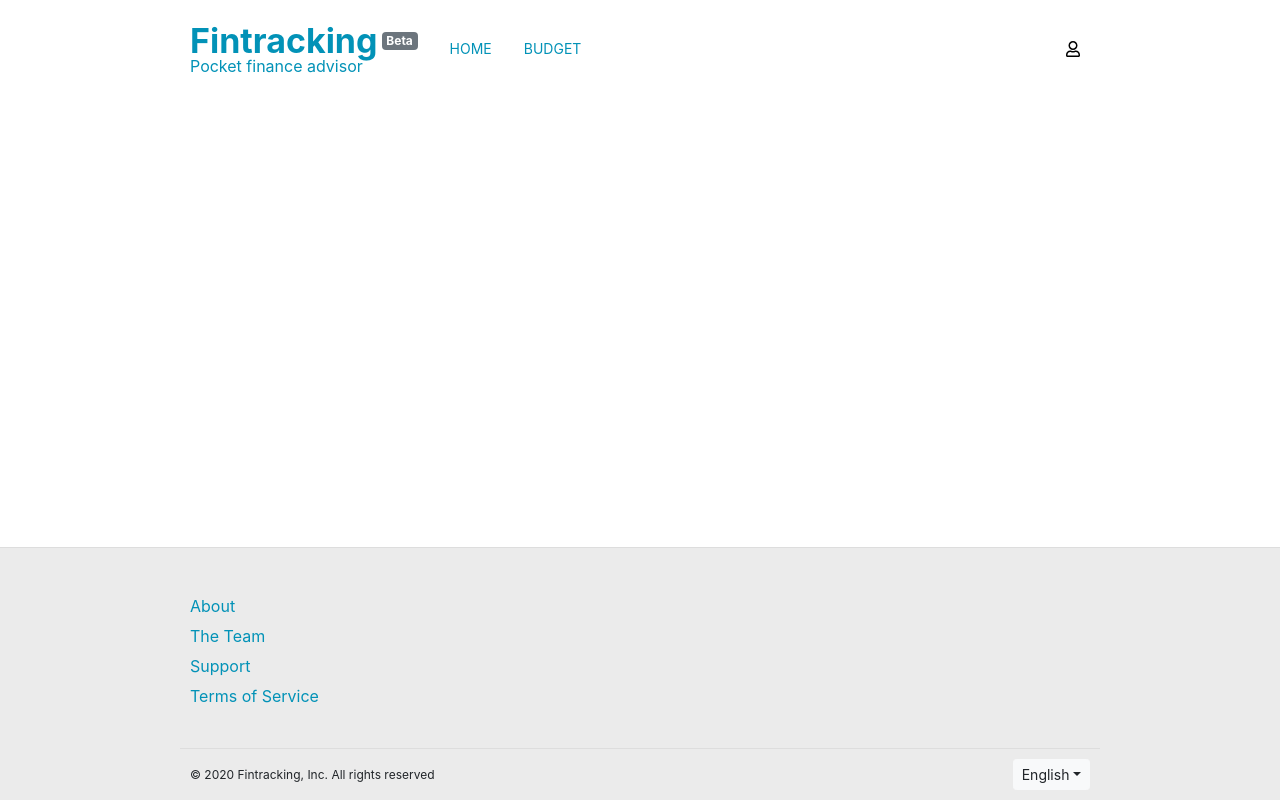
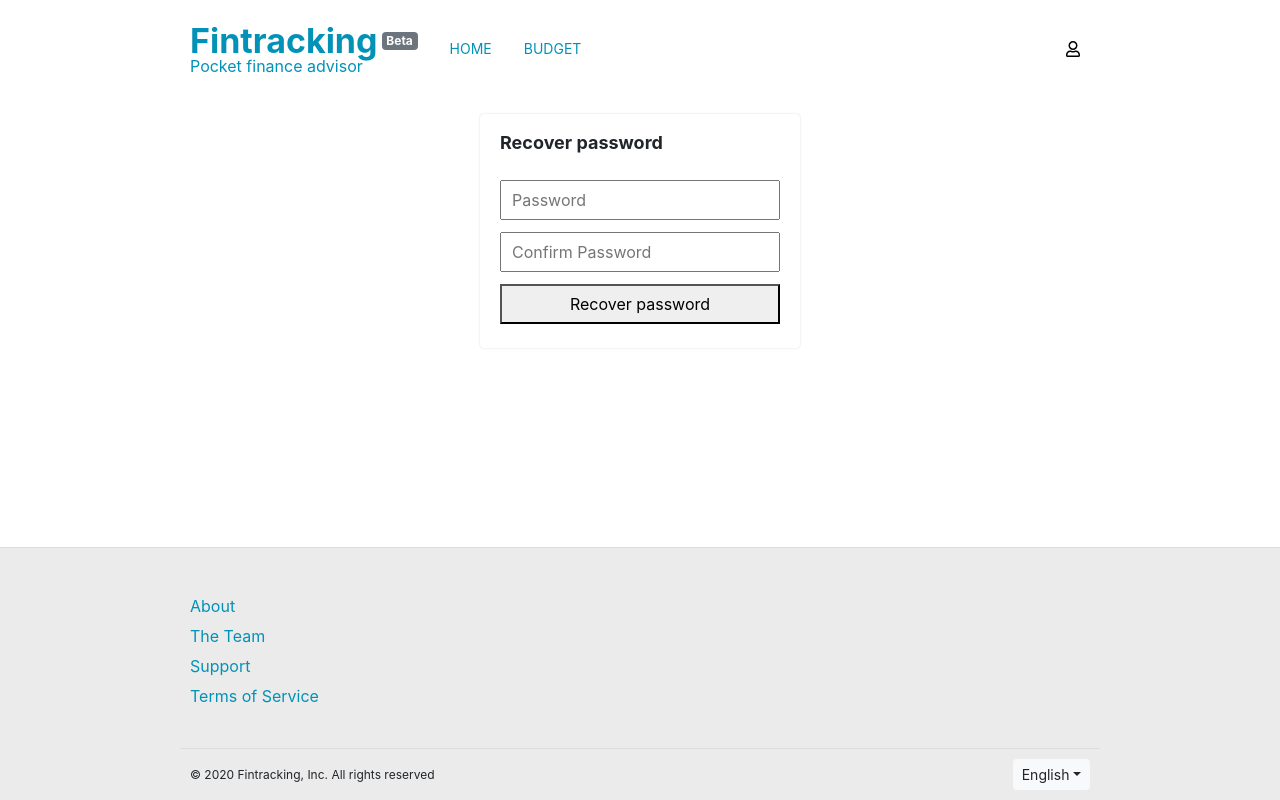
Before and after one commit to jordivilagut/fintracking-client, a React (Create React App) app: page /recoverpwd/1 in a window 1280 px wide. Built offline with nearby package versions, Linux system fonts and the light colour scheme; what superagent-promise would draw is missing.

Commit message:
Create change password page

```diff
--- a/src/api/UserApi.js
+++ b/src/api/UserApi.js
@@ -12,5 +12,7 @@ export const UserApi = {
     logout: () =>
         api.del('/auth').set("Authorization", CookiesService.get("authToken")),
     recoverPassword: (email) =>
-        api.post('/auth/forgot-pwd', email)
+        api.post('/auth/forgot-pwd', email),
+    changePassword: (token, password) =>
+        api.post('/auth/change-pwd', password).set("Authorization", token),
 };
--- a/src/application/App.js
+++ b/src/application/App.js
@@ -13,6 +13,7 @@ import {FintrackingFooter} from "../components/footer/FintrackingFooter";
 import {DateUtils as LanguageUtils} from "../utils/LanguageUtils";
 import {MobileMenu} from "../pages/mobile-menu/MobileMenu";
 import {ForgotPassword} from "../pages/forgot-pwd/ForgotPassword";
+import {RecoverPassword} from "../pages/recover-pwd/RecoverPassword";
 
 const App = (props) => {
 
@@ -79,6 +80,7 @@ const App = (props) => {
                         logoutHandler={logUserOut}/>)}/>
                 <Route exact path="/error" component={ServerError}/>
                 <Route exact path="/forgotpwd" component={ForgotPassword}/>
+                <Route exact path="/recoverpwd/:token" component={RecoverPassword}/>
                 <Route exact path="/menu" render={() => (
                     <MobileMenu
                         user={user}/>)}/>
--- a/src/components/form/form-input/PasswordInput.js
+++ b/src/components/form/form-input/PasswordInput.js
@@ -1,11 +1,11 @@
 import React from "react";
 import {FormInput} from "./FormInput";
 
-export const PasswordInput = ({value, onChangeHandler}) => (
+export const PasswordInput = ({placeHolder, value, onChangeHandler}) => (
     <FormInput
         onChangeHandler={onChangeHandler}
         name="password"
-        label="Password"
+        label={placeHolder}
         type="password"
         value={value}
         required={true}/>
--- a/src/i18n.js
+++ b/src/i18n.js
@@ -29,6 +29,8 @@ i18n
                 "password.about": "Password must be at least 8 alhpanumeric characters",
                 "forgot.password": "I forgot my password",
                 "recover.password": "Recover password",
+                "general.password": "Password",
+                "general.password.confirmation": "Confirm Password",
 
                 //MENU
                 "menu.home": "HOME",
@@ -110,6 +112,8 @@ i18n
                 "password.about": "La contraseña debe tener al menos 8 caracteres alfanuméricos.",
                 "forgot.password": "Olvidé mi contraseña",
                 "recover.password": "Recuperar contraseña",
+                "general.password": "Contraseña",
+                "general.password.confirmation": "Confirmar contraseña",
 
                 //MENU
                 "menu.home": "INICIO",
--- a/src/pages/forgot-pwd/ForgotPassword.js
+++ b/src/pages/forgot-pwd/ForgotPassword.js
@@ -15,8 +15,8 @@ export const ForgotPassword = () => {
         e.preventDefault();
         UserApi.recoverPassword(email)
             .then(
-                () => alert("Email sent"),              //response
-                () => alert("Something went wrong"));   //error
+                () => alert("Email sent"),
+                error => alert(error.message));
     }
 
     return <div className="userForm">
--- a/src/pages/login/Login.js
+++ b/src/pages/login/Login.js
@@ -27,7 +27,9 @@ export const Login = props => {
         <h2>{t("log.in")}</h2>
         <form onSubmit={handleSubmit}>
             <EmailInput onChangeHandler={emailChangeHandler}/>
-            <PasswordInput onChangeHandler={passwordChangeHandler}/>
+            <PasswordInput
+                placeHolder={t("general.password")}
+                onChangeHandler={passwordChangeHandler}/>
             <FormButton text={t("log.in")}/>
         </form>
         <Link to="/signup"><h3 className="link">{t("dont.have.account")}</h3></Link>
--- /dev/null
+++ b/src/pages/recover-pwd/RecoverPassword.js
@@ -0,0 +1,41 @@
+import React, {useState} from "react";
+import "../../styles/UserForm.scss"
+import {FormButton} from "../../components/form/form-button/FormButton";
+import {UserApi} from "../../api/UserApi";
+import {useTranslation} from "react-i18next";
+import {PasswordInput} from "../../components/form/form-input/PasswordInput";
+
+export const RecoverPassword = (props) => {
+
+    const {t} = useTranslation();
+    const token = props.match.params.token
+    const [password, setPassword] = useState("")
+    const [passwordConfirmation, setPasswordConfirmation] = useState("")
+    const passwordChangeHandler = e => setPassword(e.target.value)
+    const passwordConfirmationChangeHandler = e => setPasswordConfirmation(e.target.value)
+
+    const handleSubmit = e => {
+        e.preventDefault();
+        if (password === passwordConfirmation) {
+            UserApi.changePassword(token, password)
+                .then(
+                    () => alert("Password Changed"),
+                    error => alert(error.message));
+        } else {
+            alert("Passwords do not match.")
+        }
+    }
+
+    return <div className="userForm">
+        <h2>{t("recover.password")}</h2>
+        <form onSubmit={handleSubmit}>
+            <PasswordInput
+                placeHolder={t("general.password")}
+                onChangeHandler={passwordChangeHandler}/>
+            <PasswordInput
+                placeHolder={t("general.password.confirmation")}
+                onChangeHandler={passwordConfirmationChangeHandler}/>
+            <FormButton text={t("recover.password")}/>
+        </form>
+    </div>
+}
--- a/src/pages/signup/Signup.js
+++ b/src/pages/signup/Signup.js
@@ -31,7 +31,9 @@ export const Signup = props => {
         <form onSubmit={handleSubmit}>
             <NameInput onChangeHandler={nameChangeHandler}/>
             <EmailInput onChangeHandler={emailChangeHandler}/>
-            <PasswordInput onChangeHandler={passwordChangeHandler}/>
+            <PasswordInput
+                placeHolder={t("general.password")}
+                onChangeHandler={passwordChangeHandler}/>
             <p className="remark">*{t("password.about")}</p>
             <FormButton text={t("create.account")}/>
         </form>
```
